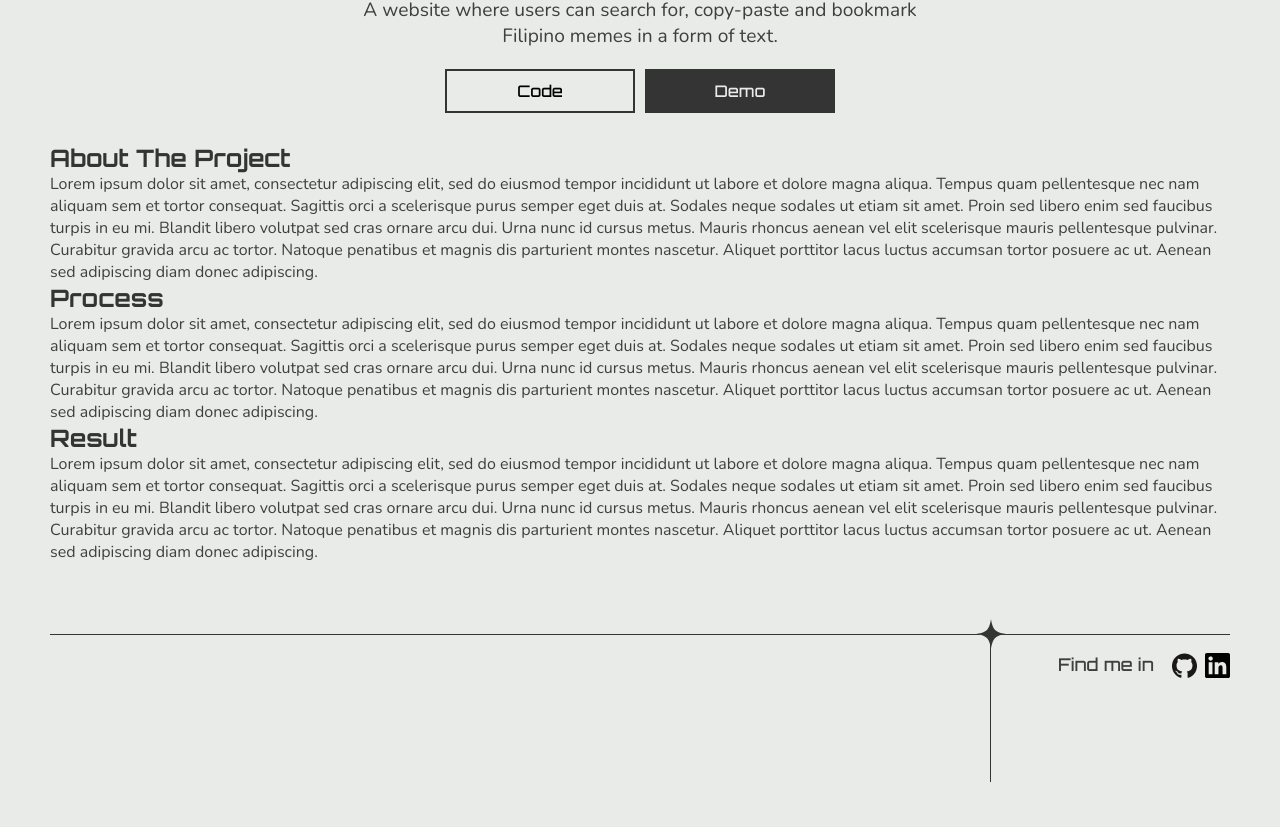
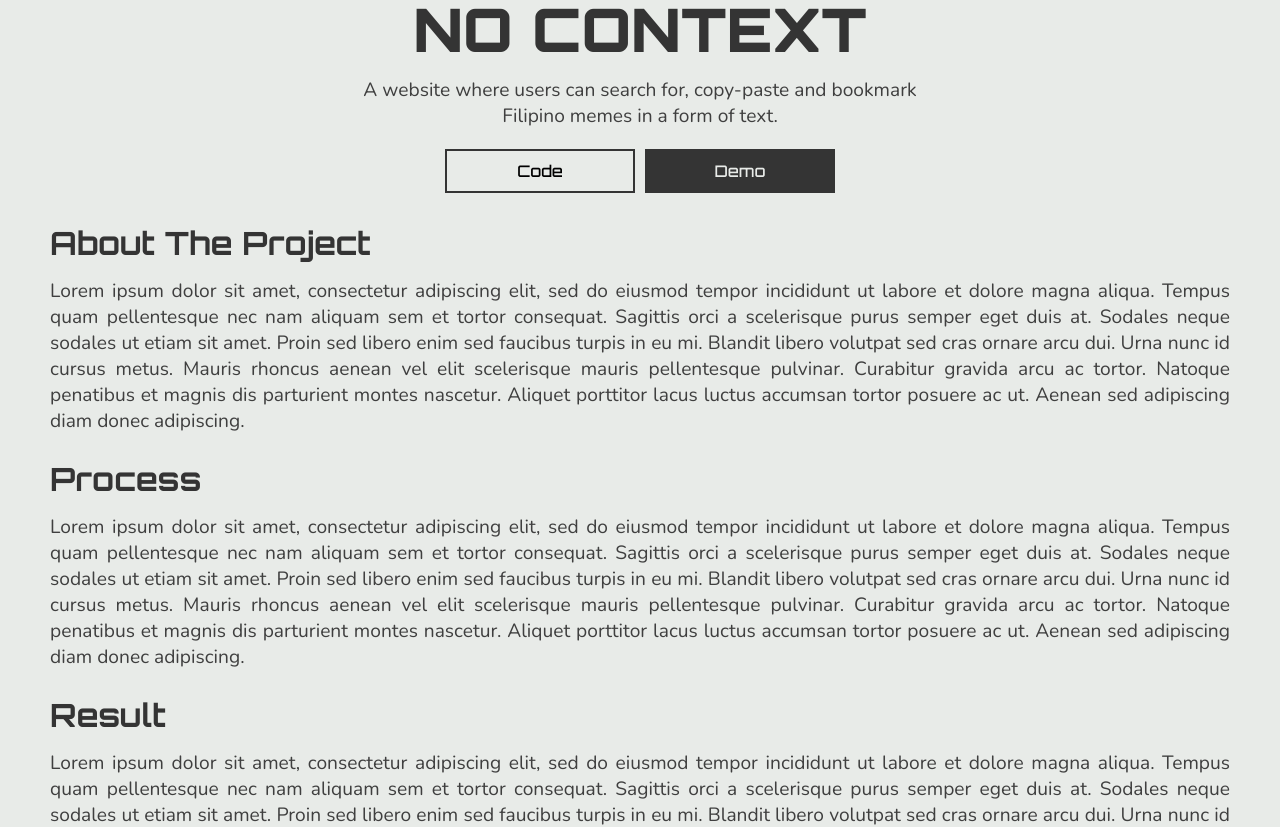
Before and after one commit to sn-tin/frontendkristine, a React (Create React App) app: page /works in a window 1280 px wide. Shown: the part 938-1765 px from the top of the page. Before the commit the page ends 1720 px from the top, so only its background shows below. Built offline with nearby package versions, Linux system fonts and the light colour scheme.

Commit message:
Add styles to sub topics

```diff
--- a/src/components/Works/NoContext.js
+++ b/src/components/Works/NoContext.js
@@ -1,5 +1,5 @@
 import worksData from "./worksData";
-import { ArticleWrapper, ArticleImage, ArticleMainText, FlexButtons, BorderButton, SolidButton } from "./Works.styles";
+import { ArticleWrapper, ArticleImage, ArticleMainText, FlexButtons, BorderButton, SolidButton, SubTopics } from "./Works.styles";
 const NoContext = () => {
     const { img, name, date, category } = worksData[0];
     return (
@@ -14,7 +14,7 @@ const NoContext = () => {
                     <SolidButton >Demo</SolidButton >
                 </FlexButtons>
             </ArticleMainText >
-            <div>
+            <SubTopics>
                 <h2>About the project</h2>
                 <p>Lorem ipsum dolor sit amet, consectetur adipiscing elit, sed do eiusmod tempor incididunt
                 ut labore et dolore magna aliqua. Tempus quam pellentesque nec nam aliquam sem et tortor consequat.
@@ -24,8 +24,8 @@ const NoContext = () => {
                 arcu ac tortor. Natoque penatibus et magnis dis parturient montes nascetur. Aliquet porttitor lacus luctus
                 accumsan tortor posuere ac ut. Aenean sed adipiscing diam donec adipiscing.
                 </p>
-            </div>
-            <div>
+            </SubTopics>
+            <SubTopics>
                 <h2>Process</h2>
                 <p>Lorem ipsum dolor sit amet, consectetur adipiscing elit, sed do eiusmod tempor incididunt
                 ut labore et dolore magna aliqua. Tempus quam pellentesque nec nam aliquam sem et tortor consequat.
@@ -35,8 +35,8 @@ const NoContext = () => {
                 arcu ac tortor. Natoque penatibus et magnis dis parturient montes nascetur. Aliquet porttitor lacus luctus
                 accumsan tortor posuere ac ut. Aenean sed adipiscing diam donec adipiscing.
                 </p>
-            </div>
-            <div>
+            </SubTopics>
+            <SubTopics>
                 <h2>Result</h2>
                 <p>Lorem ipsum dolor sit amet, consectetur adipiscing elit, sed do eiusmod tempor incididunt
                 ut labore et dolore magna aliqua. Tempus quam pellentesque nec nam aliquam sem et tortor consequat.
@@ -46,7 +46,7 @@ const NoContext = () => {
                 arcu ac tortor. Natoque penatibus et magnis dis parturient montes nascetur. Aliquet porttitor lacus luctus
                 accumsan tortor posuere ac ut. Aenean sed adipiscing diam donec adipiscing.
                 </p>
-            </div>
+            </SubTopics>
         </ArticleWrapper>
     )
 }
--- a/src/components/Works/Works.styles.js
+++ b/src/components/Works/Works.styles.js
@@ -90,7 +90,7 @@ const DetailsWrapper = styled.div`
 const ArticleWrapper = styled.article`
     width: 100%;
     max-width: 1216px;
-    margin: auto;
+    margin: 80px auto;
 `
 
 const ArticleImage = styled.img`
@@ -155,4 +155,16 @@ const SolidButton = styled(BorderButton)`
     background-color: ${theme.colors.dark};
 `
 
-export { WorkTexts, CardFlex, CardsWrapper, CardImg, Overlay, ReadButton, DetailsWrapper, ArticleWrapper, ArticleImage, ArticleMainText, FlexButtons, BorderButton, SolidButton }
+const SubTopics = styled.div`
+    margin-top: 25px;
+    h2 {
+        font-size: clamp(1.9rem, 2.5vw, 2.5rem);
+        margin-bottom: 15px;
+    }
+    p {
+        font-size: clamp(0.9rem, 2.5vw, 1.2rem);
+        text-align: justify;
+    }
+`
+
+export { WorkTexts, CardFlex, CardsWrapper, CardImg, Overlay, ReadButton, DetailsWrapper, ArticleWrapper, ArticleImage, ArticleMainText, FlexButtons, BorderButton, SolidButton, SubTopics }
```
